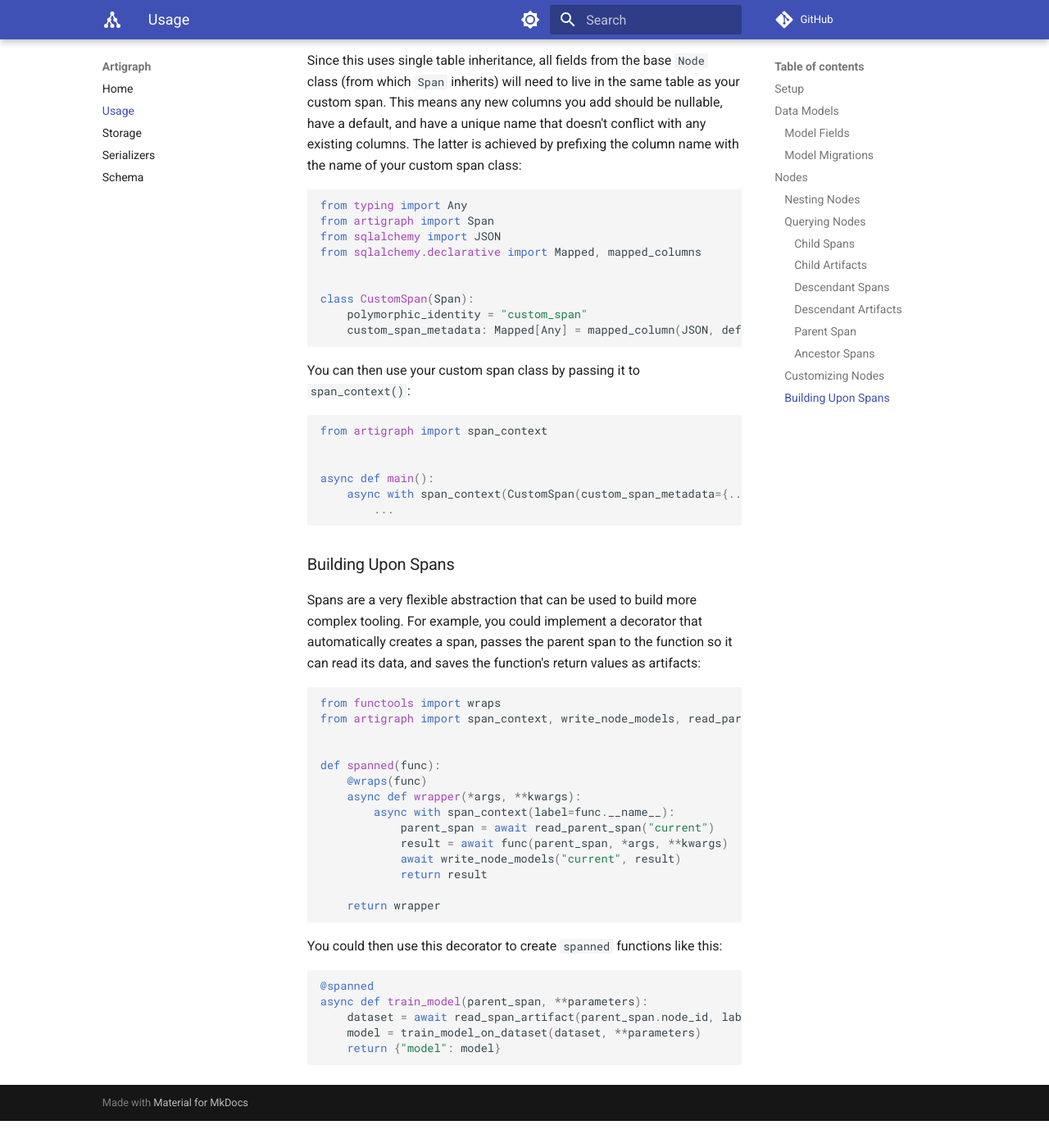
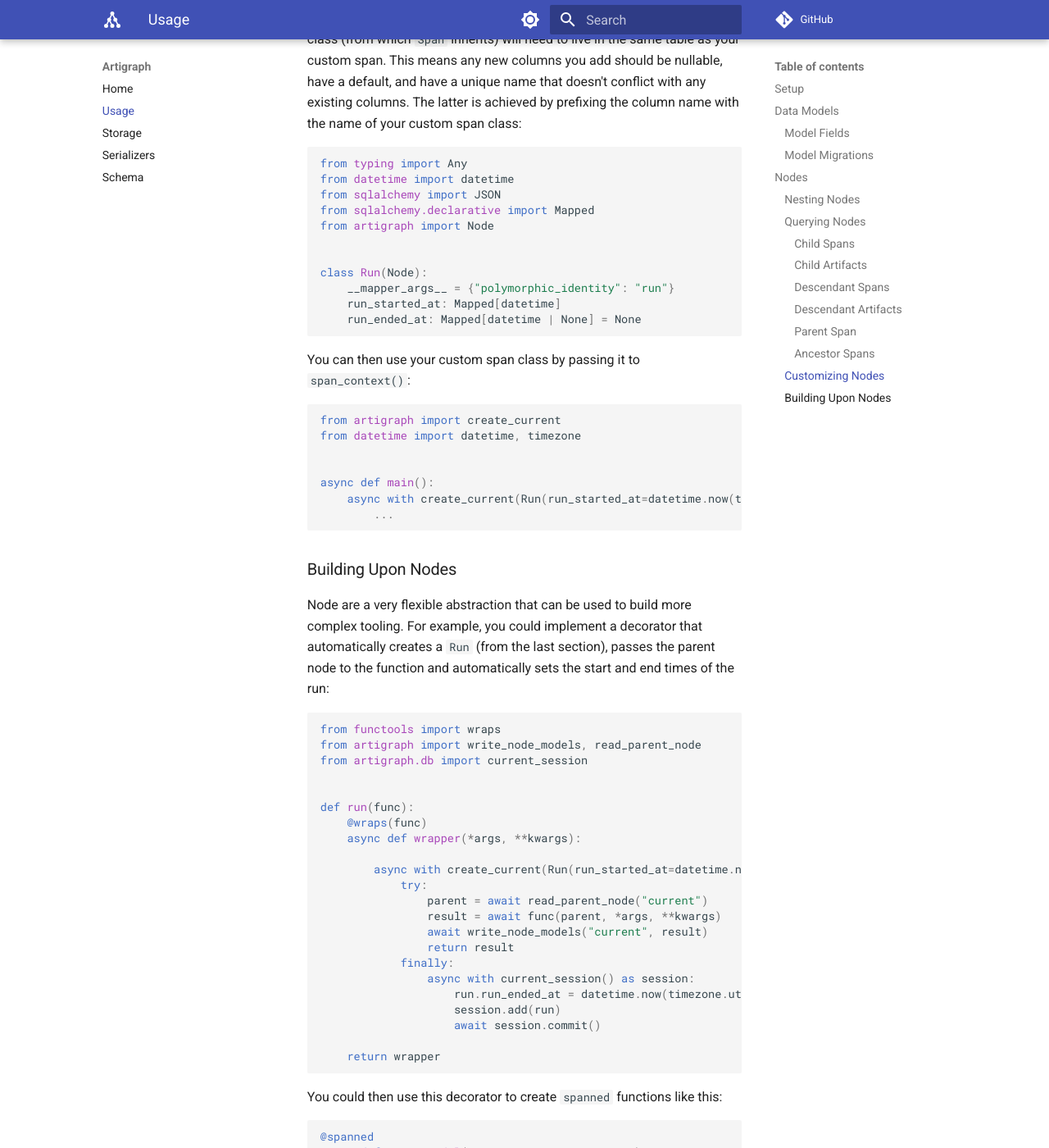
Before and after one commit to rmorshea/artigraph, an MkDocs documentation site: the page built from docs/usage.md, in a window 1280 px wide and 1400 px high, scrolled down 7735 px. Shown: the whole window at 82% size. Built offline with MkDocs 1.6.1 and Material for MkDocs 9.7.7, drawn with Linux system fonts in a browser that asks for light colours; comment, search, counter and statistics services are not loaded; before the commit the page ends 9102 px from its top, so only the background shows below that; some of the changed text lies outside the part shown.

Commit message:
more docs fixes

````diff
--- a/docs/usage.md
+++ b/docs/usage.md
@@ -481,17 +481,15 @@ graph LR
 ### Customizing Nodes
 
 The built-in `Node` is pretty bare bones. If you want to add additional metadata to
-spans, you can create a custom span class by subclassing `Span` using SQLAlchemy's
+spans, you can create a custom span class by subclassing `Node` using SQLAlchemy's
 [Singletable Inheritance](https://docs.sqlalchemy.org/en/14/orm/inheritance.html#single-table-inheritance).
-To declare the polymorphic identity of your new span, simply declare a
-`polymorphic_identity` class attribute:
 
 ```python
-from artigraph import Span
+from artigraph import Node
 
 
-class CustomSpan(Span):
-    polymorphic_identity = "custom_span"
+class Run(Node):
+    __mapper_args__ = {"polymorphic_identity": "run"}
 ```
 
 Since this uses single table inheritance, all fields from the base `Node` class (from
@@ -502,47 +500,58 @@ column name with the name of your custom span class:
 
 ```python
 from typing import Any
-from artigraph import Span
+from datetime import datetime
 from sqlalchemy import JSON
-from sqlalchemy.declarative import Mapped, mapped_columns
+from sqlalchemy.declarative import Mapped
+from artigraph import Node
 
 
-class CustomSpan(Span):
-    polymorphic_identity = "custom_span"
-    custom_span_metadata: Mapped[Any] = mapped_column(JSON, default=None)
+class Run(Node):
+    __mapper_args__ = {"polymorphic_identity": "run"}
+    run_started_at: Mapped[datetime]
+    run_ended_at: Mapped[datetime | None] = None
 ```
 
 You can then use your custom span class by passing it to `span_context()`:
 
 ```python
-from artigraph import span_context
+from artigraph import create_current
+from datetime import datetime, timezone
 
 
 async def main():
-    async with span_context(CustomSpan(custom_span_metadata={...})) as span:
+    async with create_current(Run(run_started_at=datetime.now(timezone.utc))):
         ...
 ```
 
-### Building Upon Spans
+### Building Upon Nodes
 
-Spans are a very flexible abstraction that can be used to build more complex tooling.
-For example, you could implement a decorator that automatically creates a span, passes
-the parent span to the function so it can read its data, and saves the function's return
-values as artifacts:
+Node are a very flexible abstraction that can be used to build more complex tooling. For
+example, you could implement a decorator that automatically creates a `Run` (from the
+last section), passes the parent node to the function and automatically sets the start
+and end times of the run:
 
 ```python
 from functools import wraps
-from artigraph import span_context, write_node_models, read_parent_span
+from artigraph import write_node_models, read_parent_node
+from artigraph.db import current_session
 
 
-def spanned(func):
+def run(func):
     @wraps(func)
     async def wrapper(*args, **kwargs):
-        async with span_context(label=func.__name__):
-            parent_span = await read_parent_span("current")
-            result = await func(parent_span, *args, **kwargs)
-            await write_node_models("current", result)
-            return result
+
+        async with create_current(Run(run_started_at=datetime.now(timezone.utc))) as run:
+            try:
+                parent = await read_parent_node("current")
+                result = await func(parent, *args, **kwargs)
+                await write_node_models("current", result)
+                return result
+            finally:
+                async with current_session() as session:
+                    run.run_ended_at = datetime.now(timezone.utc)
+                    session.add(run)
+                    await session.commit()
 
     return wrapper
 ```
@@ -552,7 +561,7 @@ You could then use this decorator to create `spanned` functions like this:
 ```python
 @spanned
 async def train_model(parent_span, **parameters):
-    dataset = await read_span_artifact(parent_span.node_id, label="dataset")
+    dataset = await read_child_models(parent_span.node_id)
     model = train_model_on_dataset(dataset, **parameters)
     return {"model": model}
 ```
````
